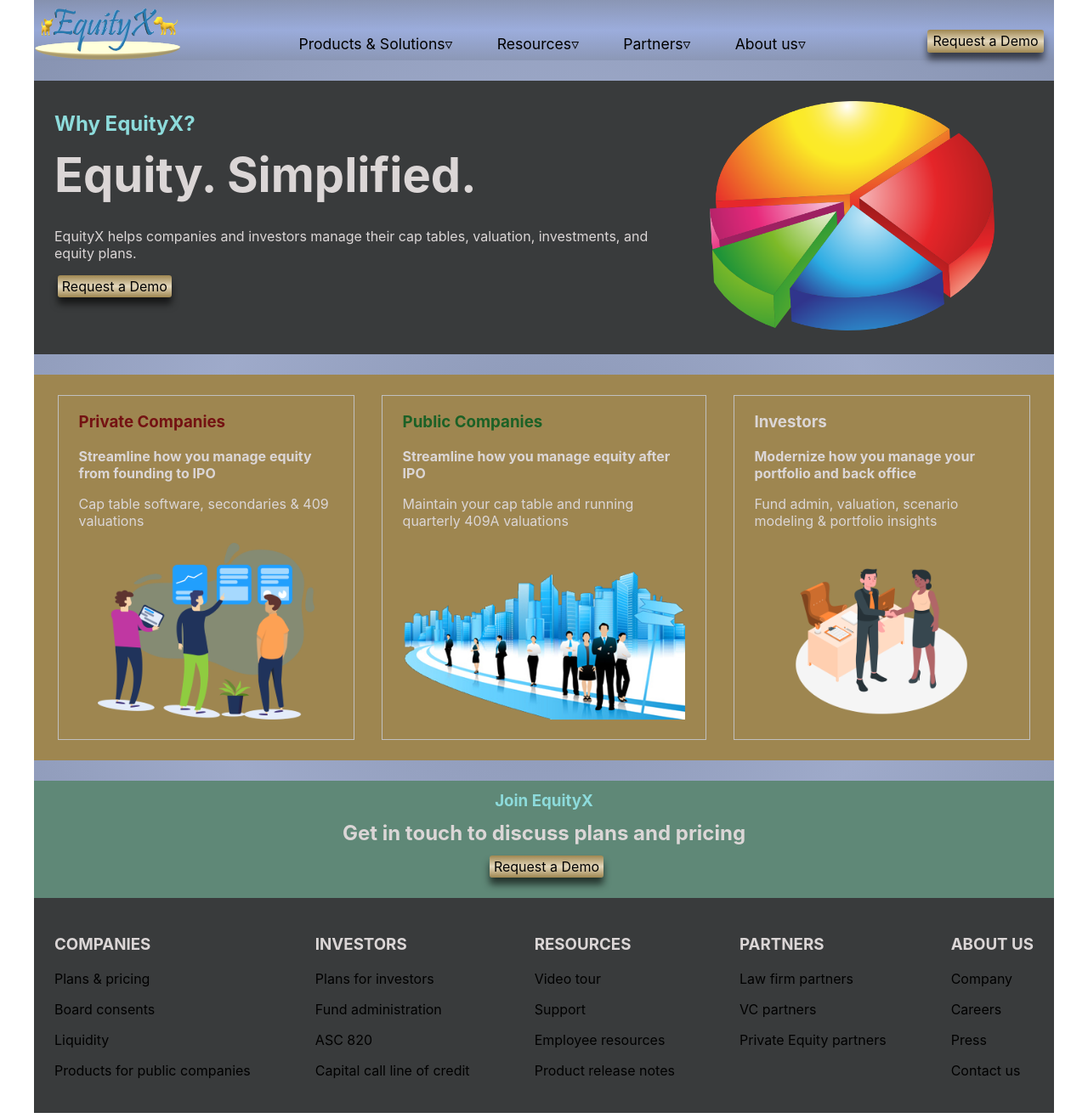
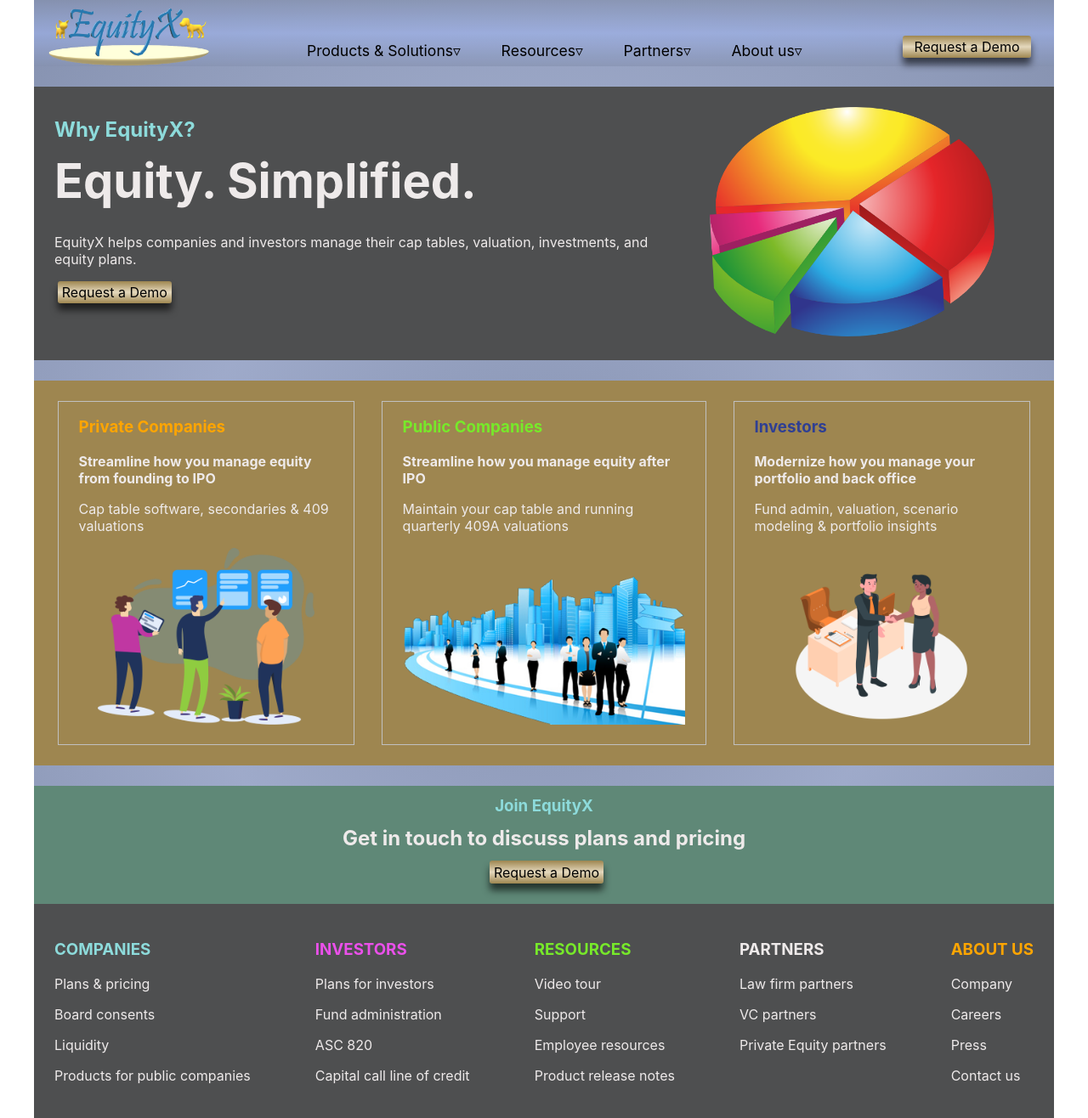
Before and after one commit to trinhgliedt/equityX, a React (Create React App) app: page / in a window 1280 px wide. Shown: the whole page at 85% size. Built offline with nearby package versions, Linux system fonts and the light colour scheme.

Commit message:
home page design complete

```diff
--- a/src/App.css
+++ b/src/App.css
@@ -7,13 +7,19 @@
 
 :root {
   --greenBg: rgb(95,136,119);
-  --blackBg: rgb(57,59,60);
+  --blackBg: rgb(78, 79, 80);
   --goldBg: rgb(158, 134, 80);
-  --whiteFont: rgb(219, 214, 214);
-  --lightRedFont: rgb(116, 18, 18);
-  --lightGreenFont: rgb(28, 97, 38);
-  --yellowFont: rgb(248,211,39);
+  --whiteFont: rgb(238, 234, 234);
+  --pureWhiteFont: rgb(219, 214, 214);
+  --darkRedFont: rgb(116, 18, 18);
+  --lightRedFont: rgb(241, 121, 121);
+  --darkGreenFont: rgb(28, 97, 38);
+  --lightGreenFont: rgb(119, 233, 42);
+  --orangeFont: orange;
+  --yellowFont: yellow;
+  --purpleFont: rgb(235, 80, 235);
   --lightBlueFont: rgb(141, 219, 219);
+  --blueFont: rgb(47,63,147);
 }
 
 .tabLabel::after {
@@ -35,11 +41,74 @@
 a {
   text-decoration: none;
   color: black;
+  cursor: pointer;
+}
+.blackFont {
+  color: black;
+}
+
+.purpleFont {
+  color: var(--purpleFont);
+}
+.orangeFont {
+  color: var(--orangeFont);
+}
+
+
+.lightBlueFont {
+  color: var(--lightBlueFont);
+}
+.blueFont{
+  color: var(--blueFont);
+}
+
+.lightRedFont {
+  color: var(--lightRedFont);
+}
+
+.darkRedFont {
+  color: var(--darkRedFont);
+}
+
+.lightGreenFont {
+  color: var(--lightGreenFont);
+}
+
+.darkGreenFont {
+  color: var(--darkGreenFont);
+}
+
+.yellowFont {
+  color: var(--yellowFont);
+}
+
+.whiteFont {
+  color: var(--whiteFont);
+}
+
+.lightBlueHover:hover {
+  color: var(--lightBlueFont);
+}
+.purpleHover:hover {
+  color: var(--purpleFont);
+}
+.lightGreenHover:hover {
+  color: var(--lightGreenFont);
+}
+.lightRedHover:hover {
+  color: var(--lightRedFont);
+}
+.orangeHover:hover {
+  color: var(--orangeFont);
 }
 a:hover {
   color: blue;
 }
-
+.sticky {
+  position: -webkit-sticky;
+  position: sticky;
+  top: 0;
+}
 @keyframes fade {
   0%{ opacity: 0.6 }
   50% { opacity: 0.8 }
@@ -106,10 +175,6 @@
   margin: 0.5em 0;
 }
 
-.lightBlueFont {
-  color: var(--lightBlueFont);
-}
-
 .centerDiv {
   display: flex;
   justify-content: center;
@@ -117,18 +182,6 @@
 
 .bold {
   font-weight: bold;
-}
-
-.fontColor1 {
-  color: var(--lightRedFont);
-}
-
-.fontColor2 {
-  color: var(--lightGreenFont);
-}
-
-.fontColor3 {
-  color: (var(--yellowFont));
 }
 
 .sectorImg {
--- a/src/components/NavBar.jsx
+++ b/src/components/NavBar.jsx
@@ -4,16 +4,16 @@
 import colors from '../config/colorConfig';
 
 const NavBarContainer = styled.div`
-    width: 100%;
+    width: 97.36%;
     display: flex;
-    justify-content: left;
+    justify-content: space-between;
     background-image: ${colors.navbarBg};
-    padding: 0.5em 0em 0 0;
+    padding: 0.5em 1em 0 1em;
     @media only screen and (max-width: 768px) {
-        padding: 0.1em 0 0 0;
+        padding: 0.1em 0.5em 0 0.5em;
     }
     @media only screen and (min-width: 769px) and (max-width: 900px) {
-        padding: 0.05em 0 0 0;
+        padding: 0.1em 0.5em 0 0.5em;
     }
 `;
 
@@ -54,7 +54,7 @@
 
 const TabContainer = styled.div`
     height: 100%;
-    width: 80%;
+    width: 68%;
     display: flex;
     align-self: flex-end;
     justify-content: center;
@@ -167,7 +167,7 @@
      };
 
     return (
-        <>
+        <div className="sticky">
         <NavBarContainer>
             <Logo><img src={logo} alt="logo" width="100%"/></Logo>
             <TabContainer>
@@ -213,9 +213,9 @@
                     </TabLabel>
                 </NavBarTab>
             </TabContainer>
-        <Demo>
-            <a href="/">Request a Demo</a>
-        </Demo>
+            <Demo>
+                <a href="/">Request a Demo</a>
+            </Demo>
         </NavBarContainer>
         {isShown_productDropdown && (
             <DropDownContent
@@ -347,7 +347,7 @@
 
             </DropDownContent>
         )}
-    </>
+    </div>
     );
 };
 
--- a/src/views/_01_home.jsx
+++ b/src/views/_01_home.jsx
@@ -91,7 +91,7 @@
         <div className="rowFlex py2 px1 my2x0 goldBg">
             <Column33Div>
                 <Row1ofColumn33>
-                    <h3 className="fontColor1">Private Companies</h3>
+                    <h3 className="orangeFont">Private Companies</h3>
                     <p className="bold">Streamline how you manage equity from founding to IPO</p>
                     <p>Cap table software, secondaries & 409 valuations</p>
                 </Row1ofColumn33>
@@ -101,7 +101,7 @@
             </Column33Div>
             <Column33Div>
                 <Row1ofColumn33>
-                    <h3 className="fontColor2">Public Companies</h3>
+                    <h3 className="lightGreenFont">Public Companies</h3>
                     <p className="bold">Streamline how you manage equity after IPO</p>
                     <p>Maintain your cap table and running quarterly 409A valuations</p>
                 </Row1ofColumn33>
@@ -111,7 +111,7 @@
             </Column33Div>
             <Column33Div>
                 <Row1ofColumn33>
-                    <h3 className="fontColor3">Investors</h3>
+                    <h3 className="blueFont">Investors</h3>
                     <p className="bold">Modernize how you manage your portfolio and back office</p>
                     <p>Fund admin, valuation, scenario modeling & portfolio insights</p>
                 </Row1ofColumn33>
@@ -130,38 +130,38 @@
         </div >
         <div className="rowFlex p2 darkBg">
             <div>
-                <h3>COMPANIES</h3>
-                <p><a src="/">Plans & pricing</a></p>
-                <p><a src="/">Board consents</a></p>
-                <p><a src="/">Liquidity</a></p>
-                <p><a src="/">Products for public companies</a></p>
+                <h3 className="lightBlueFont">COMPANIES</h3>
+                <p><a className="whiteFont lightBlueHover" src="/">Plans & pricing</a></p>
+                <p><a className="whiteFont lightBlueHover" src="/">Board consents</a></p>
+                <p><a className="whiteFont lightBlueHover" src="/">Liquidity</a></p>
+                <p><a className="whiteFont lightBlueHover" src="/">Products for public companies</a></p>
             </div>
             <div>
-                <h3>INVESTORS</h3>
-                <p><a src="/">Plans for investors</a></p>
-                <p><a src="/">Fund administration</a></p>
-                <p><a src="/">ASC 820</a></p>
-                <p><a src="/">Capital call line of credit</a></p>
+                <h3 className="purpleFont">INVESTORS</h3>
+                <p><a className="whiteFont purpleHover" src="/">Plans for investors</a></p>
+                <p><a className="whiteFont purpleHover" src="/">Fund administration</a></p>
+                <p><a className="whiteFont purpleHover" src="/">ASC 820</a></p>
+                <p><a className="whiteFont purpleHover" src="/">Capital call line of credit</a></p>
             </div>
             <div>
-                <h3>RESOURCES</h3>
-                <p><a src="/">Video tour</a></p>
-                <p><a src="/">Support</a></p>
-                <p><a src="/">Employee resources</a></p>
-                <p><a src="/">Product release notes</a></p>
+                <h3 className="lightGreenFont">RESOURCES</h3>
+                <p><a className="whiteFont lightGreenHover" src="/">Video tour</a></p>
+                <p><a className="whiteFont lightGreenHover" src="/">Support</a></p>
+                <p><a className="whiteFont lightGreenHover" src="/">Employee resources</a></p>
+                <p><a className="whiteFont lightGreenHover" src="/">Product release notes</a></p>
             </div>
             <div>
-                <h3>PARTNERS</h3>
-                <p><a src="/">Law firm partners</a></p>
-                <p><a src="/">VC partners</a></p>
-                <p><a src="/">Private Equity partners</a></p>
+                <h3 className="whiteFont lightRedFont">PARTNERS</h3>
+                <p><a className="whiteFont lightRedHover" src="/">Law firm partners</a></p>
+                <p><a className="whiteFont lightRedHover" src="/">VC partners</a></p>
+                <p><a className="whiteFont lightRedHover" src="/">Private Equity partners</a></p>
             </div>
             <div>
-                <h3>ABOUT US</h3>
-                <p><a src="/">Company</a></p>
-                <p><a src="/">Careers</a></p>
-                <p><a src="/">Press</a></p>
-                <p><a src="/">Contact us</a></p>
+                <h3 className="orangeFont">ABOUT US</h3>
+                <p><a className="whiteFont orangeHover" src="/">Company</a></p>
+                <p><a className="whiteFont orangeHover" src="/">Careers</a></p>
+                <p><a className="whiteFont orangeHover" src="/">Press</a></p>
+                <p><a className="whiteFont orangeHover" src="/">Contact us</a></p>
             </div>
         </div>
         </>
```
Also changed, not shown: 1 other file (tests, documents, lock files or other folders).
